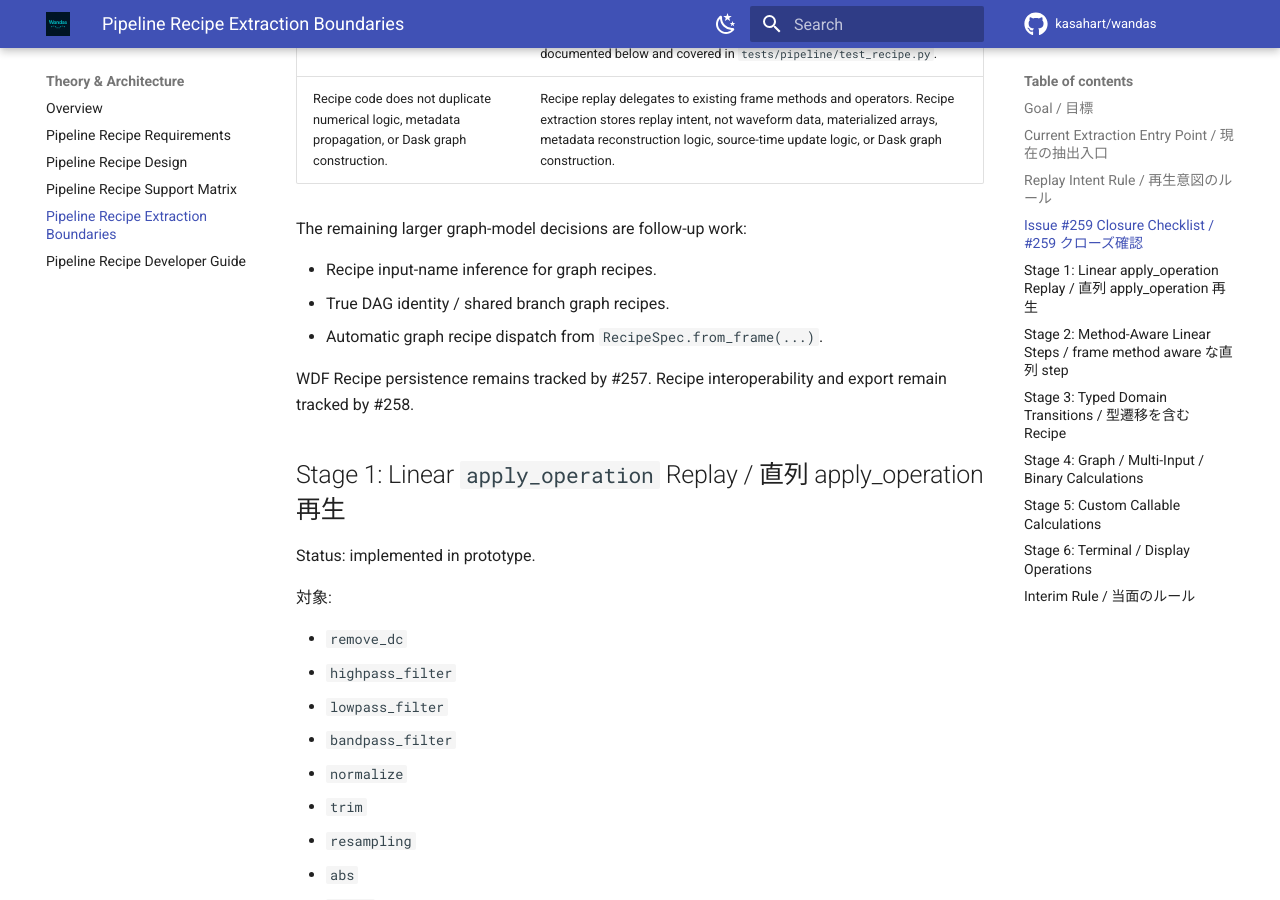
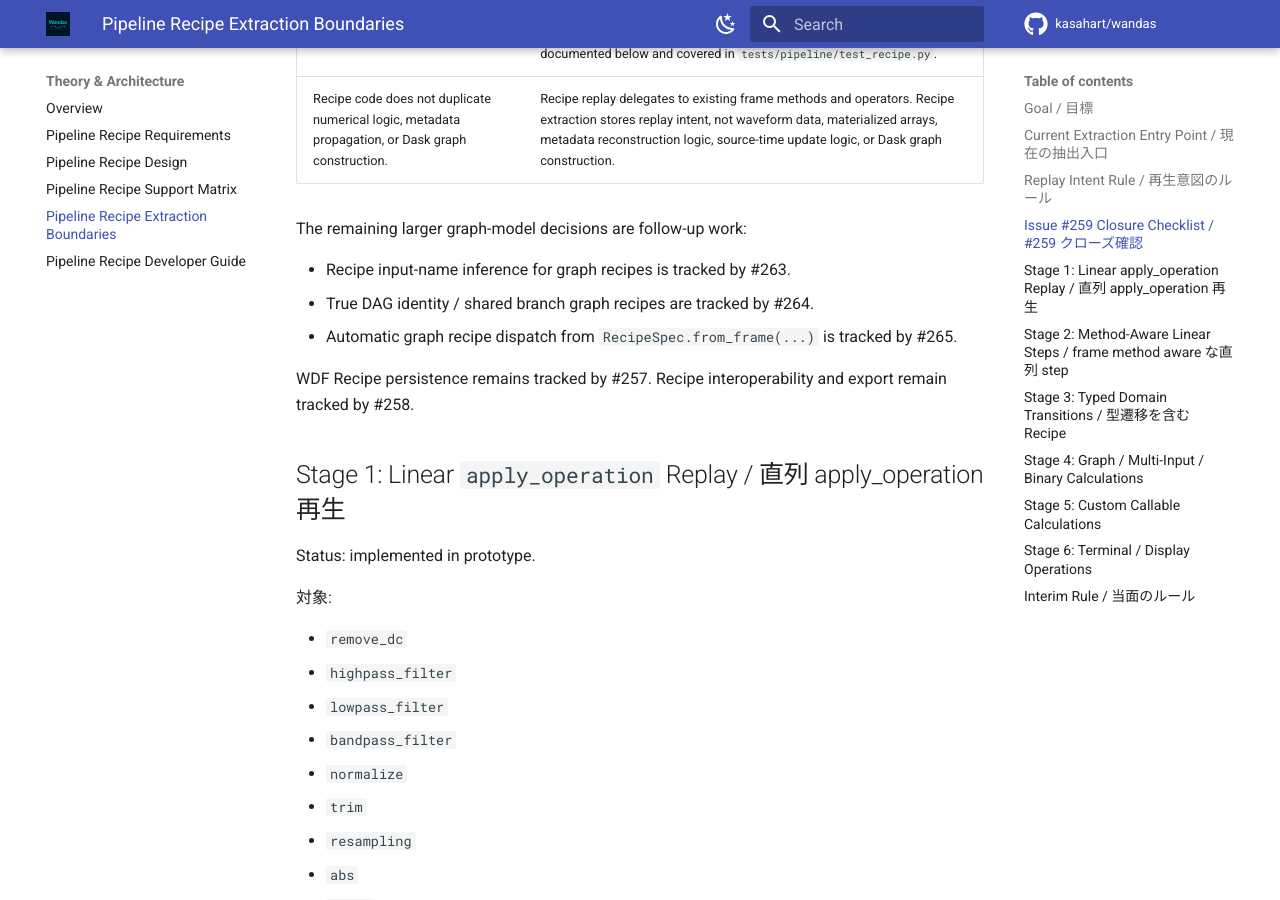
Before and after one commit to kasahart/wandas, an MkDocs documentation site: the page built from docs/src/explanation/pipeline-recipe-extraction-boundaries.md, in a window 1280 px wide and 900 px high, scrolled down 1583 px. Built offline with MkDocs 1.6.1 and Material for MkDocs 9.7.7, drawn with Linux system fonts in a browser that asks for light colours; comment, search, counter and statistics services are not loaded.

Commit message:
docs: link recipe intent follow-up issues

```diff
--- a/docs/src/explanation/pipeline-recipe-extraction-boundaries.md
+++ b/docs/src/explanation/pipeline-recipe-extraction-boundaries.md
@@ -46,9 +46,9 @@ Issue #259 is satisfied by the current replay-intent contract:
 
 The remaining larger graph-model decisions are follow-up work:
 
-- Recipe input-name inference for graph recipes.
-- True DAG identity / shared branch graph recipes.
-- Automatic graph recipe dispatch from `RecipeSpec.from_frame(...)`.
+- Recipe input-name inference for graph recipes is tracked by #263.
+- True DAG identity / shared branch graph recipes are tracked by #264.
+- Automatic graph recipe dispatch from `RecipeSpec.from_frame(...)` is tracked by #265.
 
 WDF Recipe persistence remains tracked by #257. Recipe interoperability and export remain tracked by #258.
 
```
